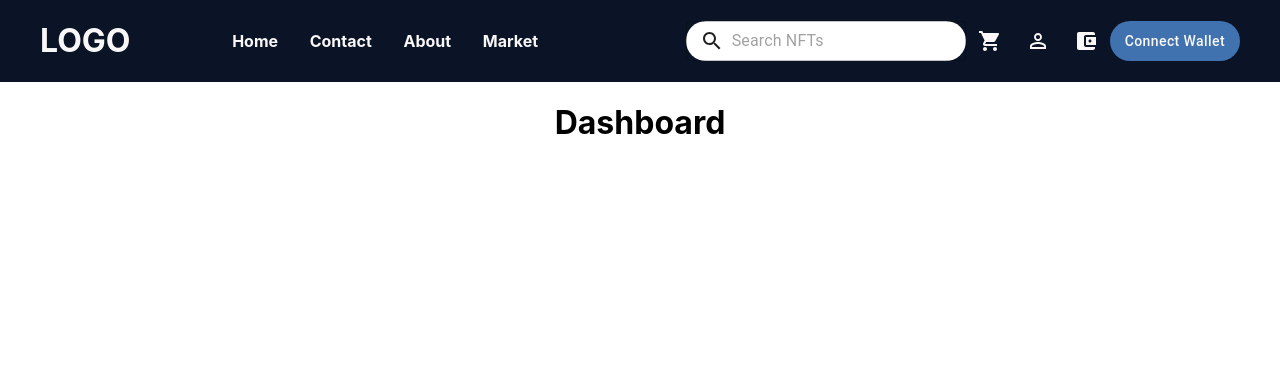
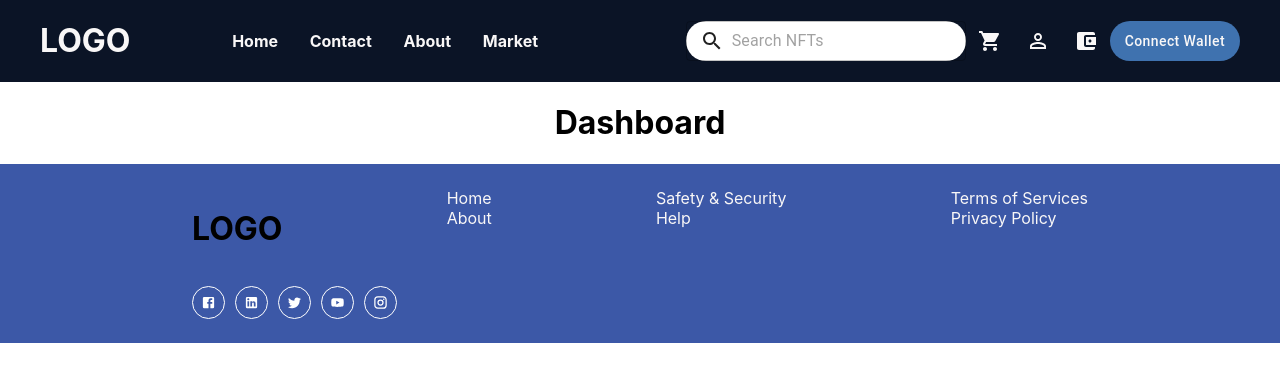
Before and after one commit to bhavy0077/nft_demo, a React (Create React App) app: page / in a window 1280 px wide. Shown: the top 382 px of the page. Built offline with nearby package versions, Linux system fonts and the light colour scheme.

Commit message:
gitignore and footer added

```diff
--- a/src/common/Layout/index.jsx
+++ b/src/common/Layout/index.jsx
@@ -7,7 +7,7 @@ const Layout = ({ children }) => {
     <div>
       <Header />
       {children}
-      {/* <Footer /> */}
+      <Footer />
     </div>
   );
 };
--- a/src/common/footer/Footer.js
+++ b/src/common/footer/Footer.js
@@ -1,15 +1,166 @@
-import React from 'react'
+
 import { useStyles } from './style'
+import { IconButton, makeStyles } from "@material-ui/core";
+import React from "react";
+import FacebookIcon from "@material-ui/icons/Facebook";
+import LinkedInIcon from "@material-ui/icons/LinkedIn";
+import TwitterIcon from "@material-ui/icons/Twitter";
+import YouTubeIcon from "@material-ui/icons/YouTube";
+import InstagramIcon from "@material-ui/icons/Instagram";
+import Colors from '../../colors';
+const UseStyle = makeStyles((theme) => ({
+  root: {
+    display: "flex",
+    flexDirection: "column",
+    "&>span": {
+      marginBottom: "0.5rem",
+      color: "white",
+    },
+  },
+  textRoot:{
+   color:"white",
+   [theme.breakpoints.down('sm')]:{
+    width:80
+   }
+  },
+  MainRoot: {
+    display: "flex",
+    justifyContent: "space-between",
+    paddingLeft: "12rem",
+    paddingRight: "12rem",
+    background: "#3C58A7",
+    paddingTop: "1.5rem",
+    paddingBottom: "1.5rem",
+    flexDirection: "column",
+    [theme.breakpoints.down('sm')]:{
+        paddingLeft:'16px'
+    }
+  },
+  FollowUsRoot: {
+    display: "flex",
+    alignItems:'start',
+    columnGap: 20,
+    flexDirection: "column",
+    color:Colors.palette.white,
+    [theme.breakpoints.down('sm')]:{
+      flexDirection:'column',
+      alignItems:'start',
+  }
 
+  },
+  socialRoot:{
+    display: "flex",
+    justifyContent: "space-between",
+    alignItems: "center",
+    marginTop: "1rem",
+    [theme.breakpoints.down('sm')]:{
+        flexDirection:'column',
+        alignItems:'start',
+        rowGap:15
+    }
+  },
+  Main2root:{
+    display: "flex",
+          justifyContent: "space-between",
+          width: "100%",
+          [theme.breakpoints.down('sm')]:{
+            flexDirection:'column',
+            alignItems:'start',
+            rowGap:23
+        }
+  }
+}));
 const Footer = () => {
-  const classes = useStyles();
+  const classes = UseStyle();
   return (
-    <div>
-    <box className={classes.headerStyle}>
-      <h1>Footer</h1>
-    </box>
-  </div>
-  )
-}
+    <div className={classes.MainRoot}>
+      <div
+        className={classes.Main2root}
+      >
+        <div className={classes.root}>
+         <h1>LOGO</h1>
+        </div>
+        <div className={classes.FollowUsRoot}>
+          <span>Home</span>
+          <span>About</span>
 
-export default Footer
+        </div>
+        <div className={classes.FollowUsRoot}>
+          <span>Safety & Security</span>
+          <span>Help</span>
+
+        </div>
+        <div className={classes.FollowUsRoot}>
+          <span>Terms of Services</span>
+          <span>Privacy Policy</span>
+
+        </div>
+
+      </div>
+      <div
+      className={classes.socialRoot}
+      >
+        <div className={classes.FollowUsRoot}>
+          <div style={{ display: "flex", columnGap: 10 }}>
+            <IconButton
+              style={{
+                background: "#3C58A7",
+                border: "1px solid white",
+                padding: 8,
+                color: "white",
+                fontSize: 10,
+              }}
+            >
+              <FacebookIcon style={{ fontSize: 15 }} />
+            </IconButton>
+            <IconButton
+              style={{
+                background: "#3C58A7",
+                border: "1px solid white",
+                padding: 8,
+                color: "white",
+                fontSize: 10,
+              }}
+            >
+              <LinkedInIcon style={{ fontSize: 15 }} />
+            </IconButton>
+            <IconButton
+              style={{
+                background: "#3C58A7",
+                border: "1px solid white",
+                padding: 8,
+                color: "white",
+                fontSize: 10,
+              }}
+            >
+              <TwitterIcon style={{ fontSize: 15 }} />
+            </IconButton>
+            <IconButton
+              style={{
+                background: "#3C58A7",
+                border: "1px solid white",
+                padding: 8,
+                color: "white",
+                fontSize: 10,
+              }}
+            >
+              <YouTubeIcon style={{ fontSize: 15 }} />
+            </IconButton>
+            <IconButton
+              style={{
+                background: "#3C58A7",
+                border: "1px solid white",
+                padding: 8,
+                color: "white",
+                fontSize: 10,
+              }}
+            >
+              <InstagramIcon style={{ fontSize: 15 }} />
+            </IconButton>
+          </div>
+        </div>
+      </div>
+    </div>
+  );
+};
+export default Footer;
```
Also changed, not shown: 1 other file (tests, documents, lock files or other folders).
